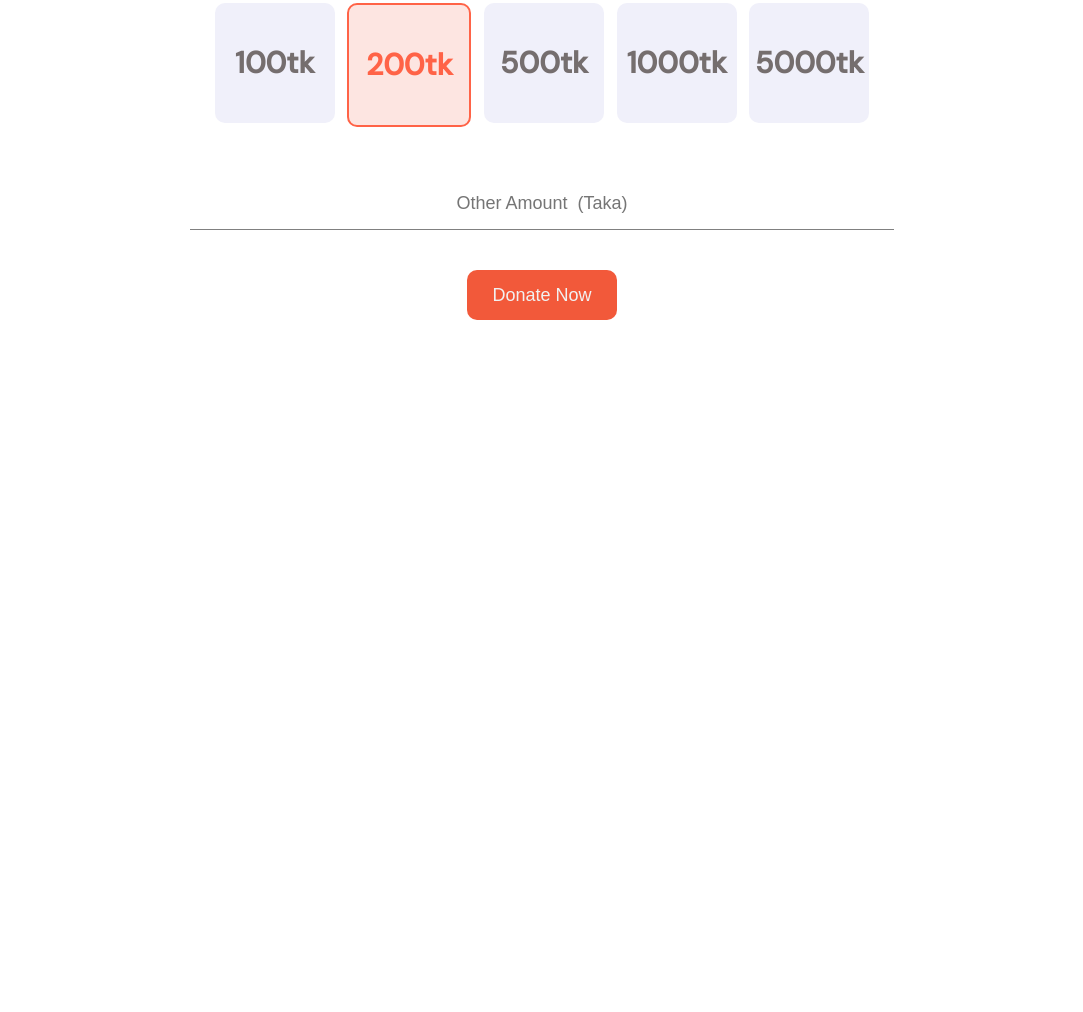
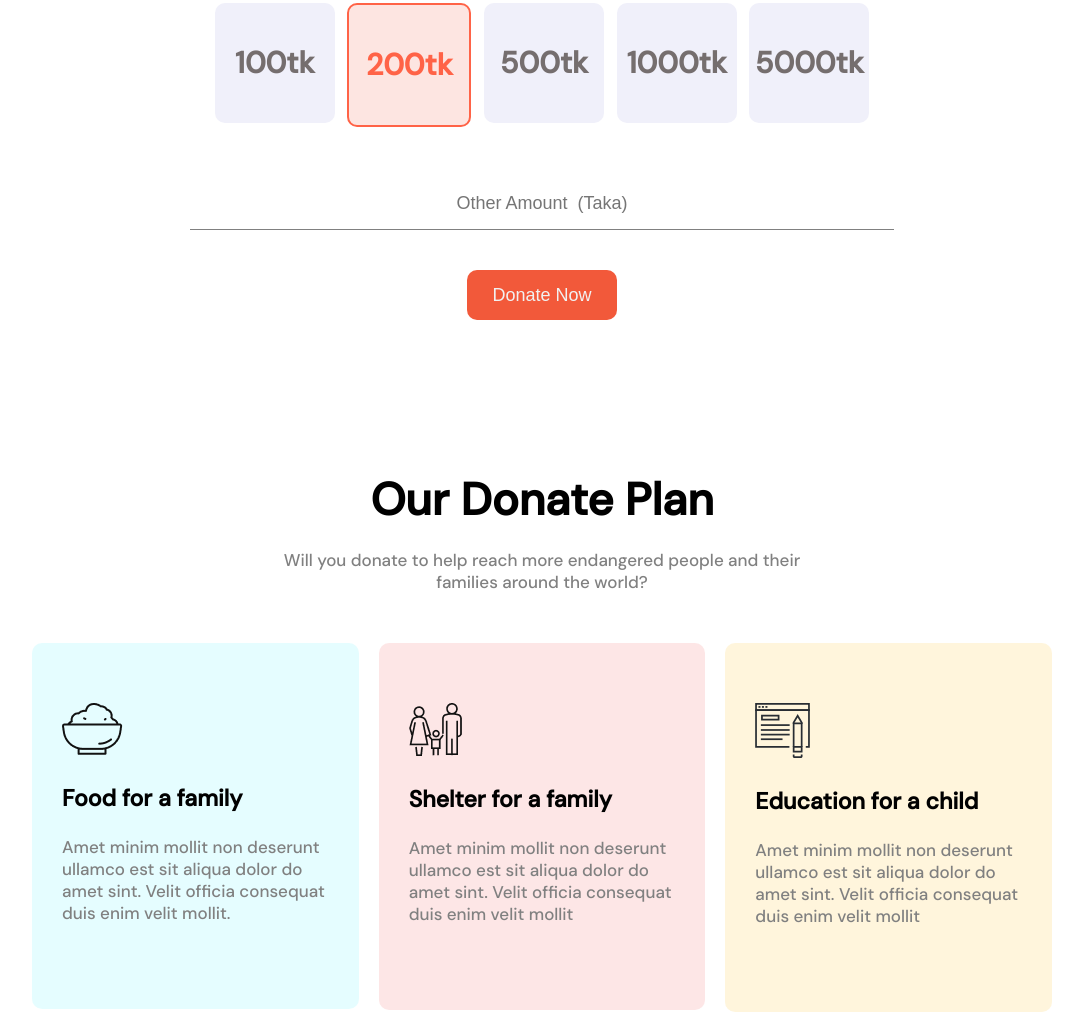
Before and after one commit to Abdullah-Sakib/donate-today-main, a plain HTML site: page index.html in a window 1280 px wide. Shown: the part 1103-2115 px from the top of the page, without its empty margins (98-1181 px from the left). Before the commit the page ends 1423 px from the top, so only its background shows below. Drawn offline with Linux system fonts and the light colour scheme.

Commit message:
fifth commit

```diff
--- a/index.html
+++ b/index.html
@@ -41,6 +41,42 @@
     <button class="button">Donate Now</button>
   </section>
 
+  <section class="donation-plan">
+    <h2>Our Donate Plan</h2>
+    <p>Will you donate to help reach more endangered people and their <br> families around the world?</p>
+    <div class="plan-container">
+      <div class="plan-card" >
+        <div class="card-child " id="food">
+        <img src="donate-today-main/icons/food.png" alt="">
+        <h3>Food for a family</h3>
+        <p>Amet minim mollit non deserunt
+          ullamco est sit aliqua dolor do amet
+          sint. Velit officia consequat duis enim
+          velit mollit.</p>
+        </div>
+      </div>
+      <div class="plan-card">
+        <div class="card-child" id="shelter">
+        <img src="donate-today-main/icons/shelter.png" alt="">
+        <h3>Shelter for a family</h3>
+        <p>Amet minim mollit non deserunt
+          ullamco est sit aliqua dolor do amet
+          sint. Velit officia consequat duis enim
+          velit mollit</p>
+        </div>
+      </div>
+      <div class="plan-card">
+        <div class="card-child" id="education" >
+        <img class="education-icon" src="donate-today-main/icons/icon4.svg" alt="">
+        <h3>Education for a child</h3>
+        <p>Amet minim mollit non deserunt
+          ullamco est sit aliqua dolor do amet
+          sint. Velit officia consequat duis enim
+          velit mollit</p>
+        </div>
+      </div>
+    </div>
+  </section>
 </body>
 
 </html>
--- a/style.css
+++ b/style.css
@@ -59,8 +59,8 @@ body {
 
 .donate-today h2 {
   font-size: 45px;
+  font-weight: 900;
   margin-top: 110px;
-  font-weight: 900;
   margin-bottom: 25px;
 }
 
@@ -112,7 +112,7 @@ body {
   font-size: 18px;
 }
 
-/* remove the arroy from the input number */
+/* removing the arroy from the input number */
 
 .donate-today input::-webkit-outer-spin-button,
 .donate-today input::-webkit-inner-spin-button {
@@ -123,3 +123,70 @@ body {
 .donate-today input[type=number] {
   -moz-appearance: textfield;
 }
+
+/* our donate plan section */
+
+.donation-plan{
+  text-align: center;
+  margin-top: 150px;
+}
+
+.plan-container{
+  display: flex;
+  margin: auto 120px;
+  justify-content: center;
+}
+
+.plan-card{
+  width: 340px;
+  height:340px;
+  margin: auto 10px;
+  text-align: left;
+}
+
+.education-icon{
+  width: 55px;
+}
+
+.plan-card  h3{
+  font-size: 23px;
+}
+
+.plan-card p{
+  color: gray;
+  font-size: 17px;
+  font-weight: 100;
+}
+
+.card-child{
+  padding-top: 60px;
+  padding-left: 30px;
+  padding-right: 20px;
+  padding-bottom: 35px;
+  border-radius: 10px;
+}
+
+#food{
+  background-color: #e2fdffdf;
+}
+
+#shelter{
+  background-color: #fde3e3e3;
+}
+
+#education{
+  background-color: #fff4d6d8;
+}
+
+.donation-plan h2{
+  font-size: 45px;
+  font-weight: 900;
+  margin-bottom: 20px;
+}
+
+.donation-plan p{
+  color: gray;
+  font-size: 17px;
+  font-weight: 100;
+  margin-bottom: 50px;
+}
```
